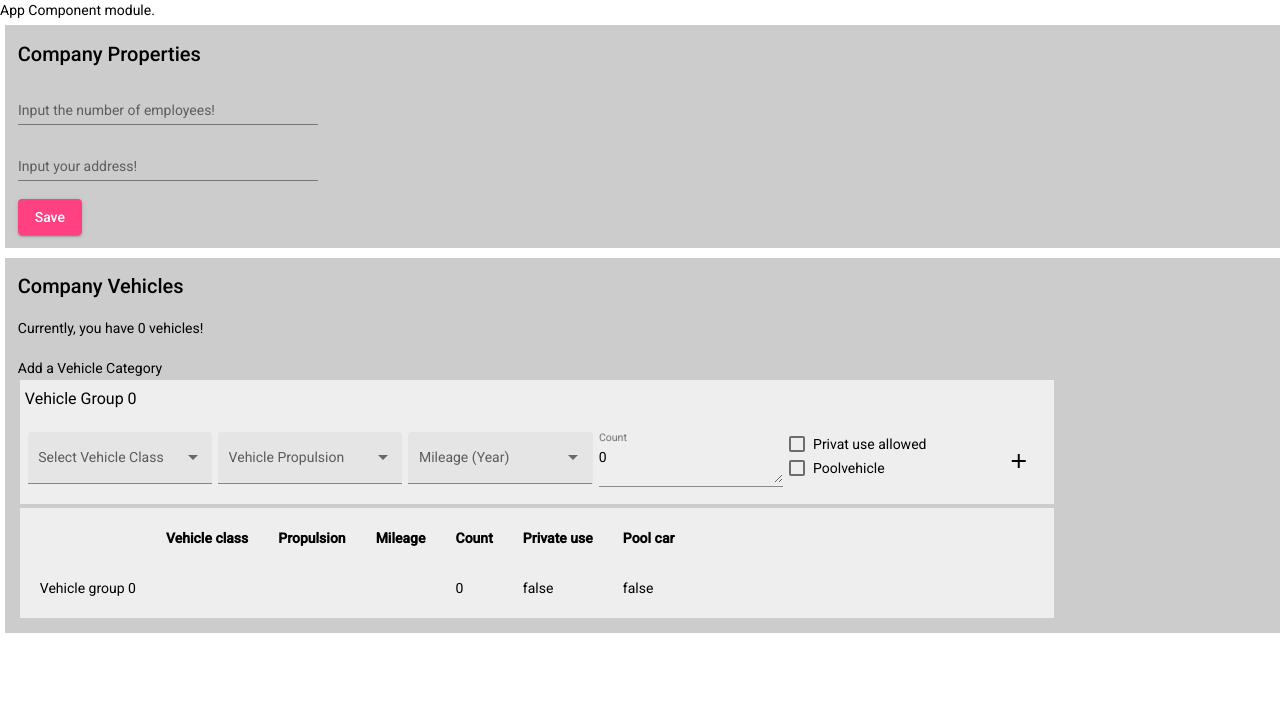
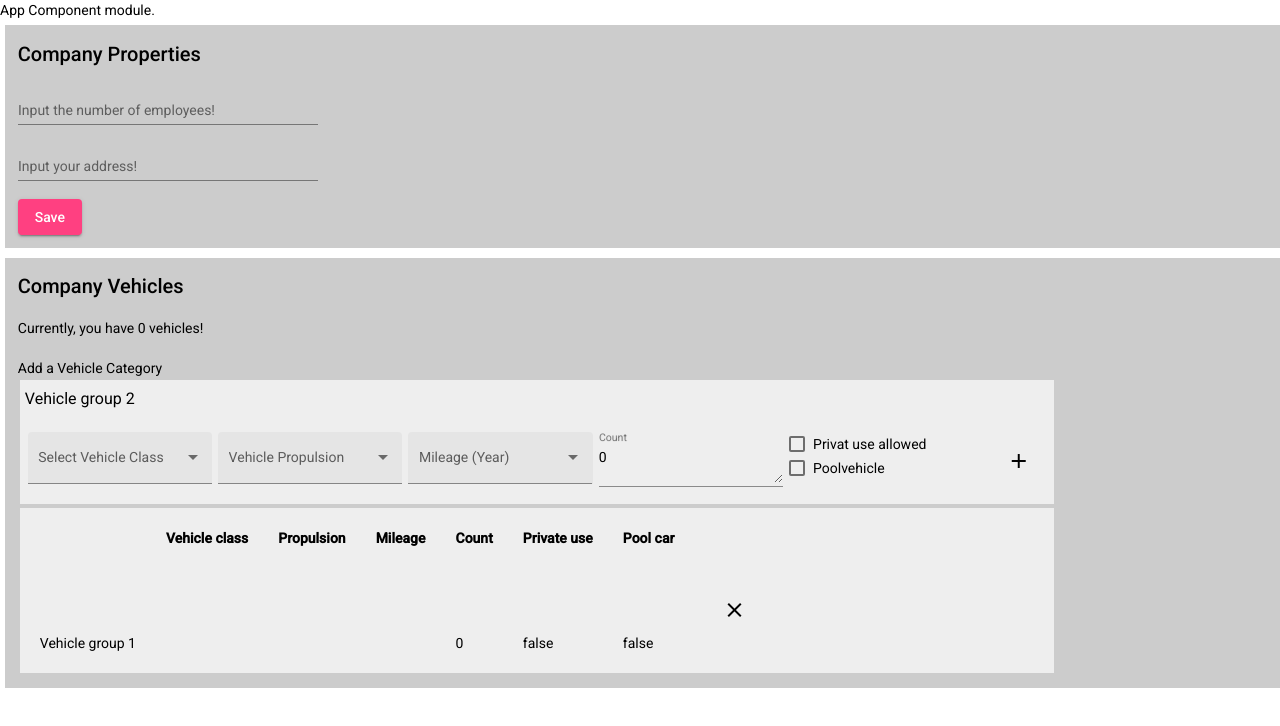
Before and after one commit to roadlabs-alpha/co2_calc, an Angular app in the folder webapp/co2-calc/: page / in a window 1280 px wide. Both pictures are taken after a click on the button "add". Shown: the top 726 px of the page. Built offline with nearby package versions, Linux system fonts and the light colour scheme.

Commit message:
added group numbering and deleting from list

```diff
--- a/webapp/co2-calc/src/app/company-vehicles/company-vehicles.component.html
+++ b/webapp/co2-calc/src/app/company-vehicles/company-vehicles.component.html
@@ -9,7 +9,7 @@
 	<div class=add_vehicle_category_block>
 
 		<div>
-			<h3>Vehicle Group {{vgn}}</h3>
+			<h3>{{vgn}}</h3>
 		</div>
 
 		<mat-form-field appearance="fill" [formGroup]="fg_vehicleclass" class="form_element">
@@ -74,16 +74,22 @@
 				<th>Count</th>
 				<th>Private use</th>
 				<th>Pool car</th>
+				<th> </th>
 			</tr>
 
-			<tr  *ngFor = "let vg of vehicle_groups;  let i = index">
-				<td>Vehicle group {{i}}</td>
+			<tr  *ngFor = "let vg of vehicle_groups; let i = index">
+				<td>{{vg.vgn}}</td>
 				<td>{{vg.vehicleclass}}</td>
 				<td>{{vg.vehicleprop}}</td>
 				<td>{{vg.mileage}}</td>
 				<td>{{vg.count}}</td>
 				<td>{{vg.is_poolcar}}</td>
 				<td>{{vg.is_private_use}}</td>
+				<td><form class=block_add>
+				<button mat-button mat-icon-button aria-label="Clear" (click)="delete_vehicle_group(i);">
+					<mat-icon>clear</mat-icon>
+				</button>
+			</form></td>
 			</tr>
 		</div>
 
--- a/webapp/co2-calc/src/app/company-vehicles/company-vehicles.component.ts
+++ b/webapp/co2-calc/src/app/company-vehicles/company-vehicles.component.ts
@@ -19,19 +19,10 @@ export class CompanyVehiclesComponent implements OnInit{
 	is_private_use = false;
 	is_pool_car = false;
 	n_total_vehicles=0;
-	vgn=0;
 
-	vehicle_groupsaaa=[{
-		"vehicleclass": "none",
-		"vehicleprop": "none",
-		"mileage": "none",
-		"count": "none",
-		"is_poolcar": "none",
-		"is_private_use": "none",
-	}]
 
 	vehicle_groups: Array<VehicleGroup>=[];
-
+	vgn=this.generate_vehicle_group_name(0);
 
 
 	fg_vehicleclass = new FormGroup({
@@ -49,6 +40,24 @@ export class CompanyVehiclesComponent implements OnInit{
 	ngOnInit(): void {
 	}
 
+	generate_vehicle_group_name(idx_add: number): string{
+
+		var fist_guess = "Vehicle group "+String(this.vehicle_groups.length+1)
+
+		var vgns=[];
+		for (var i=0; i<this.vehicle_groups.length; i++){
+			vgns.push(this.vehicle_groups[i].vgn)
+		}
+
+		var idx=0;
+		while (vgns.includes(fist_guess)){
+			fist_guess = "Vehicle group "+String(this.vehicle_groups.length+1+idx+idx_add)
+			idx+=1;
+		}
+
+		return fist_guess
+	}
+
 
 	add_vehicle_group(): void{
 
@@ -60,7 +69,9 @@ export class CompanyVehiclesComponent implements OnInit{
 		// console.log(this.fg_vehicleclass.value.fc_poolcar);
 		// console.log(this.fg_vehicleclass.value.fc_privateuse);
 
-		var vg = new VehicleGroup();
+		var vgn = this.generate_vehicle_group_name(0);
+		var vg = new VehicleGroup(vgn);
+
 		vg.vehicleclass = this.fg_vehicleclass.value.fc_vehicleclass;
 		vg.vehicleprop = this.fg_vehicleclass.value.fc_vehicleprop;
 		vg.mileage = this.fg_vehicleclass.value.fc_mileage;
@@ -71,28 +82,28 @@ export class CompanyVehiclesComponent implements OnInit{
 		this.vehicle_groups.push(vg);
 
 		this.calc_total_vehicle_count()
+		this.vgn=this.generate_vehicle_group_name(1);
 
+	}
+
+	delete_vehicle_group(vgi: number): void{
+
+		console.log("del element", vgi)
+		this.vehicle_groups.splice(vgi,1);
+		this.vgn=this.generate_vehicle_group_name(0);
 	}
 
 	calc_total_vehicle_count(): void{
 
 		this.n_total_vehicles=0;
 		for (var i=0; i<this.vehicle_groups.length; i++){
-
-			console.log(parseInt("3"));
-			console.log(typeof(this.vehicle_groups[i].count));
-			console.log(Number(this.vehicle_groups[i].count));
-
 			this.n_total_vehicles += Number(this.vehicle_groups[i].count);
-
 		}
-		console.log(this.vehicle_groups);
-
 	}
-
 }
 
 class VehicleGroup{
+	vgn="";
 	is_private_use=0;
 	is_poolcar=0;
 	vehicleclass=0;
@@ -100,5 +111,7 @@ class VehicleGroup{
 	mileage=0;
 	count=0;
 
-	constructor() { }
+	constructor(vgn: string) {
+		this.vgn=vgn
+	}
 }
```
